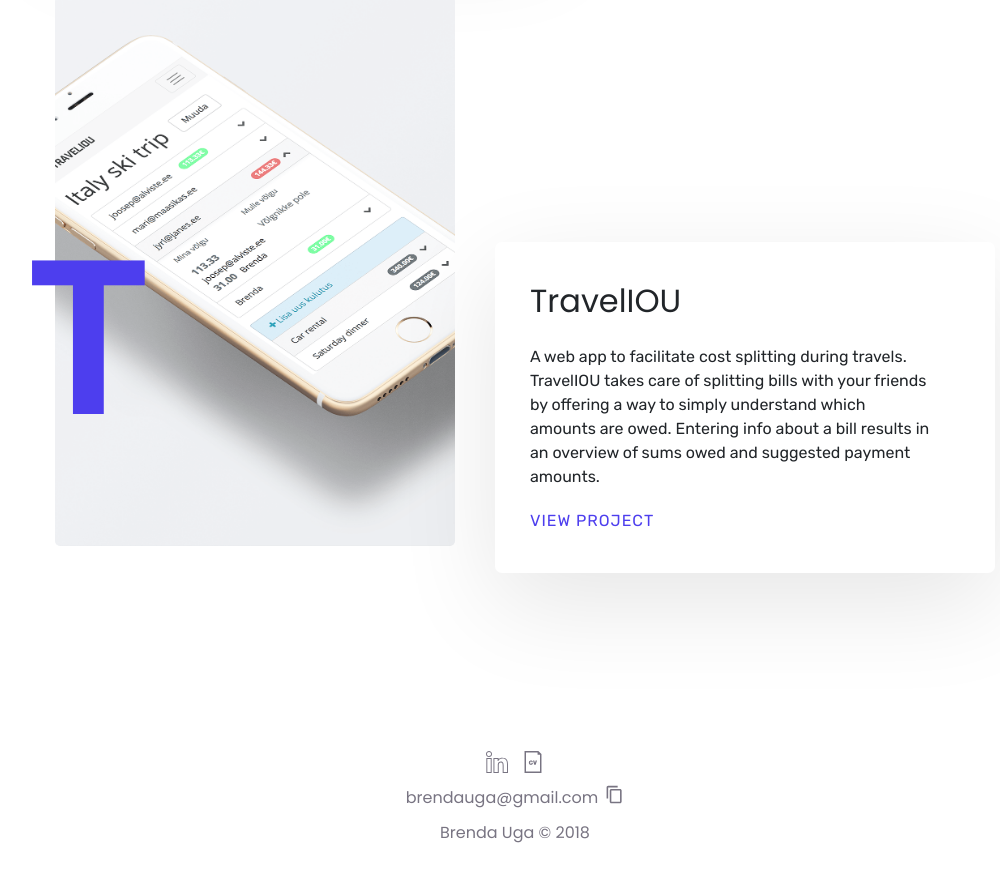
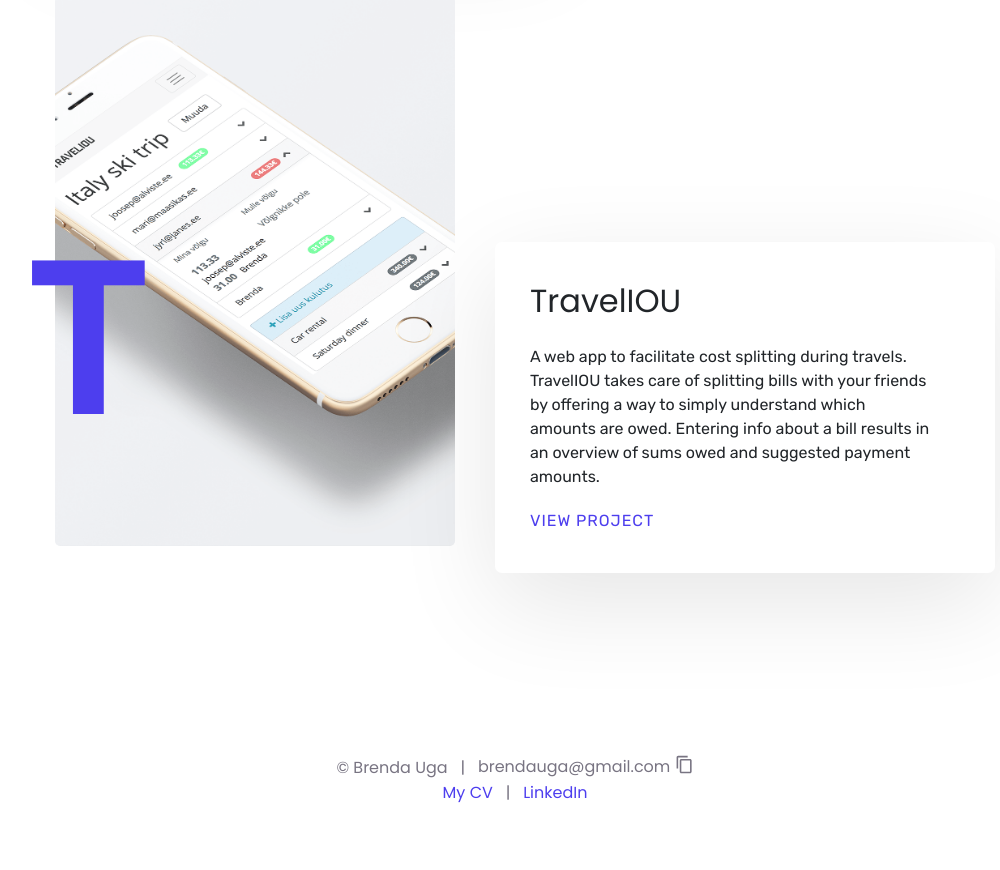
Before and after one commit to BrendaUga/BrendaUga.github.io, a plain HTML site: page index.html in a window 1280 px wide. Shown: the part 2178-3048 px from the top of the page, without its empty margins (125-1125 px from the left). After the commit the page ends 3013 px from the top, so only its background shows below. Drawn offline with nearby package versions, Linux system fonts and the light colour scheme.

Commit message:
Footer styling change

```diff
--- a/index.html
+++ b/index.html
@@ -80,15 +80,9 @@
     </div>
 
     <footer class="footer front-footer">
-        <div class="contact-icons">
-            <a href="http://www.linkedin.com/in/brenda-uga" target="_blank">
-                <img src="public/img/linkedin.svg" alt="Linkedin icon">
-            </a>
-            <a href="http://www.brenda.ee/CV.pdf" target="_blank">
-                <img src="public/img/cv.svg" alt="CV icon">
-            </a>
-            <div class="d-flex justify-content-center align-items-center">
-                <p id="email-text" class="no-margin">brendauga@gmail.com</p>
+        <p class="inline">© Brenda Uga &nbsp; | &nbsp;</p>
+        <div class="inline">
+            <span id="email-text">brendauga@gmail.com</span>
             <button id="copyBtn" class="no-style-btn">
                 <svg height="19" viewBox="0 0 24 24" width="19" xmlns="http://www.w3.org/2000/svg">
                     <path d="M0 0h24v24H0z" fill="none"/>
@@ -96,8 +90,12 @@
                 </svg>
             </button>
         </div>
+        <div>
+            <a href="https://www.brenda.ee/CV.pdf" target="_blank">My CV</a>
+            <span>&nbsp; | &nbsp;</span>
+            <a href="http://www.linkedin.com/in/brenda-uga" target="_blank">LinkedIn</a>
         </div>
-        <p>Brenda Uga © 2018</p>
+
     </footer>
 
     <script src="https://code.jquery.com/jquery-3.2.1.slim.min.js" integrity="sha384-KJ3o2DKtIkvYIK3UENzmM7KCkRr/rE9/Qpg6aAZGJwFDMVNA/GpGFF93hXpG5KkN" crossorigin="anonymous"></script>
--- a/resources/scss/style.scss
+++ b/resources/scss/style.scss
@@ -72,6 +72,14 @@ body {
 	border: none;
 	background: none;
 	padding: 0;
+}
+
+.no-display {
+	display: none !important;
+}
+
+.inline {
+	display: inline-block;
 }
 
 /*********************************************\
@@ -215,6 +223,10 @@ body {
         @media all and (min-width: $breakpoint-sm) and (max-width: $breakpoint-md) {
             left: 4%;
         }
+
+		@media all and (min-width: $breakpoint-lg) {
+			right: -7%;
+		}
     }
 
     &:nth-child(even) .project-letter {
@@ -317,6 +329,7 @@ body {
 	@media all and (min-width: $breakpoint-lg) {
 		padding: 60px 50px;
 		width: 40%;
+		right: 10%;
 	}
 }
 
@@ -446,7 +459,7 @@ body {
 
 .footer {
     width: 100%;
-    padding: 200px 0 25px;
+    padding: 200px 0 30px;
     text-align: center;
 	color: $body-text-grey;
 
@@ -466,6 +479,18 @@ body {
 		}
     }
 
+	a {
+		display: inline-block;
+		color: $primary-accent;
+		transition: all 100ms ease-in-out;
+
+		&:hover {
+			text-decoration: none;
+			color: darken($primary-accent, 17%);
+			transform: translateY(-1px);
+		}
+	}
+
 	@media all and (min-width: $breakpoint-lg) {
 		padding: 200px 0 50px;
 	}
@@ -482,11 +507,10 @@ body {
 }
 
 #copyBtn {
-	display: block;
+	display: inline-block;
 	position: relative;
-	margin-left: 7px;
 	cursor: pointer;
-
+	vertical-align: middle;
 
 	 &:before {
 	    content: '';
@@ -528,6 +552,10 @@ body {
 	    &:before, &:after {
 	      display: block;
 	    }
+
+		svg {
+			fill: $primary-accent;
+		}
 	  }
 
 	  &:active, &:focus {
@@ -541,10 +569,8 @@ body {
 
 #copyBtn svg {
 	fill: $body-text-grey;
+	transition: fill 100ms ease-in;
 
-	&:hover {
-		fill: darken($body-text-grey, 15%);
-	}
 
 	@media all and (min-width: $breakpoint-lg) {
 		width: 18px;
```
Also changed, not shown: public/css/style.css, public/img/cv.svg (deleted), public/img/glitchy.png (deleted), public/img/linkedin.svg (deleted), public/img/mail.svg (deleted). Lines whose indentation alone changed are shown as unchanged.
